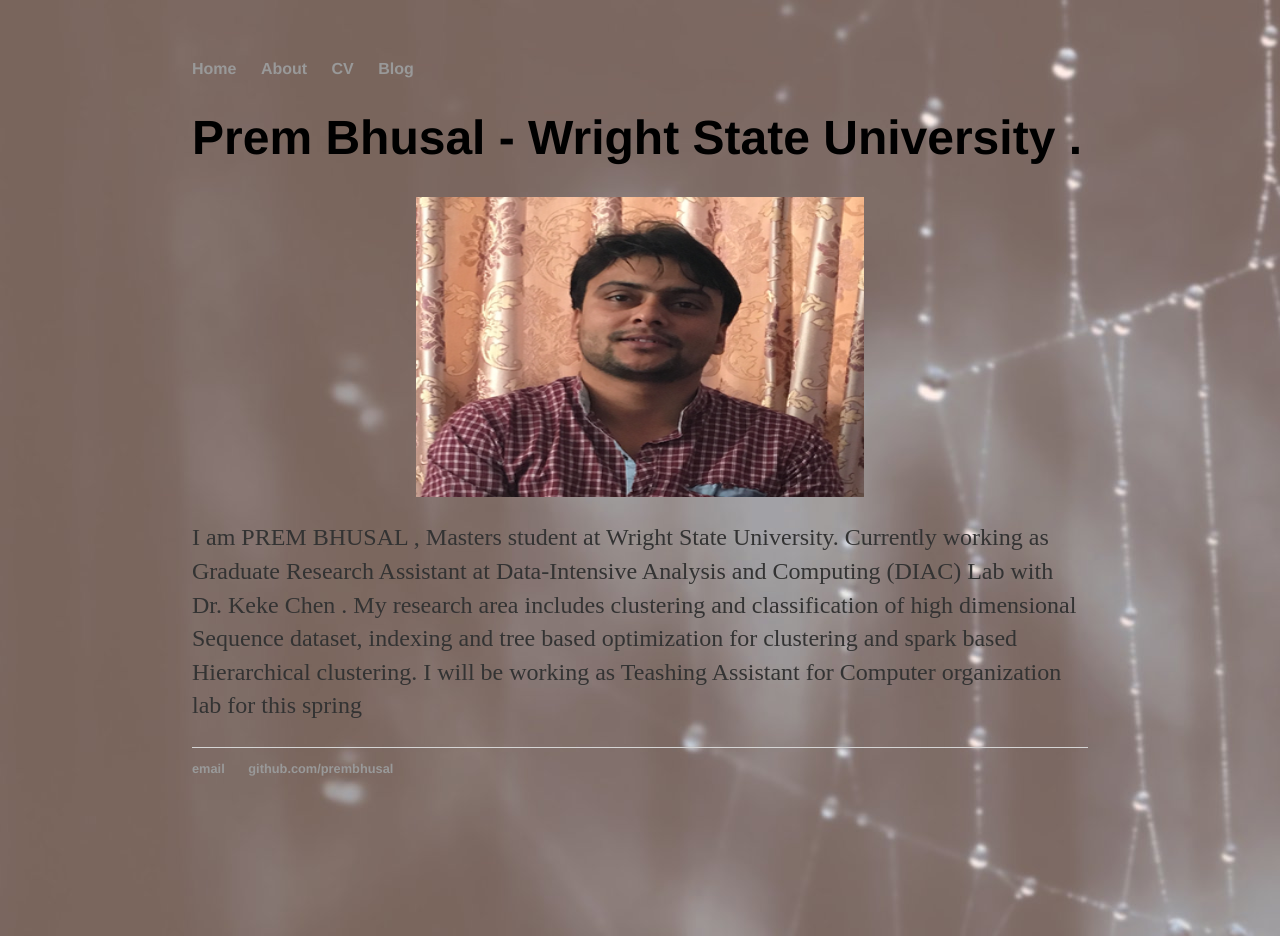
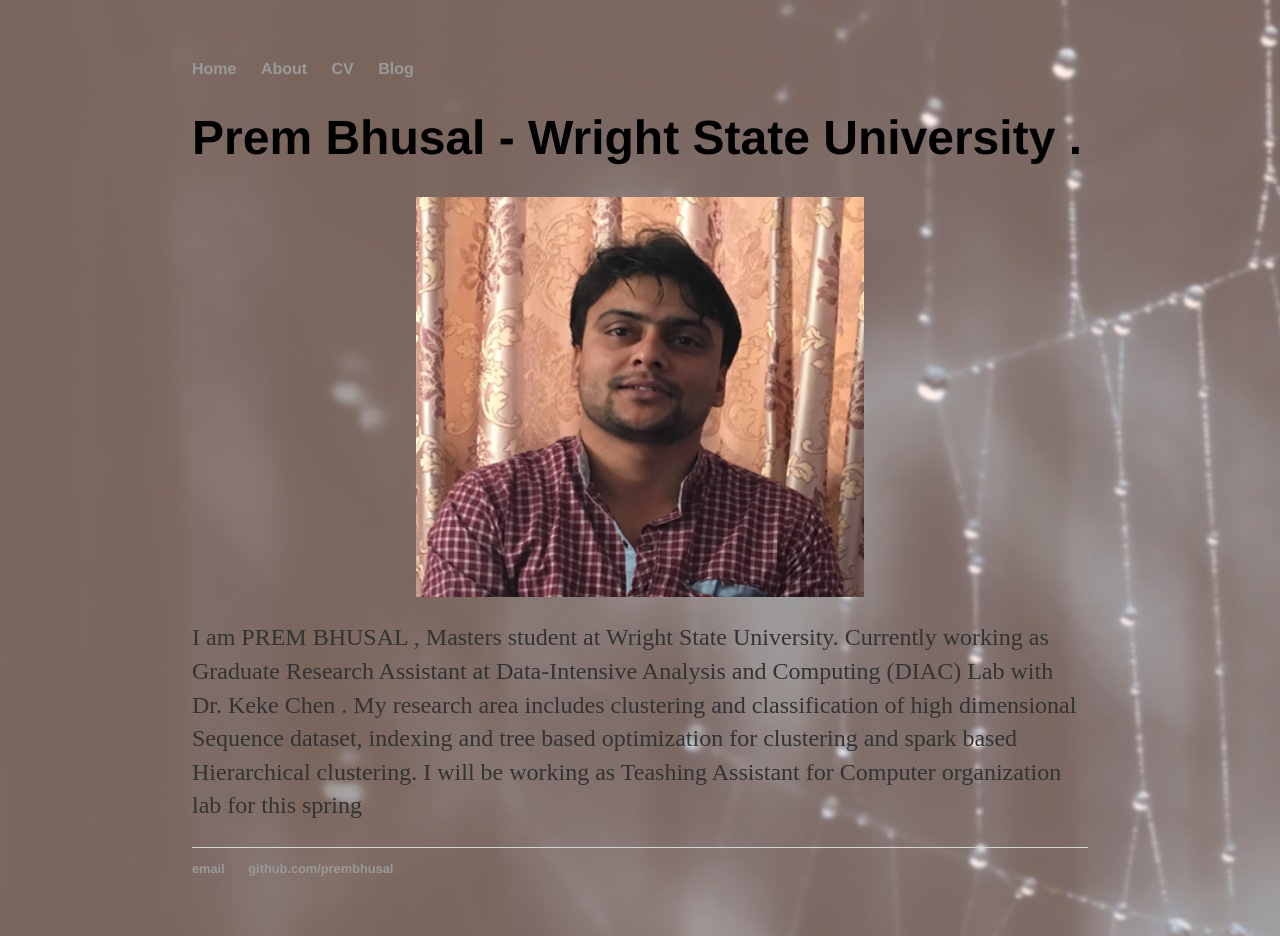
Before and after one commit to prembhusal/prembhusalWebsite, a Jekyll site: the page built from index.html, in a window 1280 px wide. Built offline with Jekyll 4.4.1, drawn with Linux system fonts in a browser that asks for light colours.

Commit message:
Update index.html

```diff
--- a/index.html
+++ b/index.html
@@ -4,7 +4,7 @@ title: prembhusal
 ---
 <div class="blurb">
 	<h1>Prem Bhusal - Wright State University .</h1>
-	<img src="/img/prem2.jpg" alt="HTML5 Icon" class ="center" width="150" height="300">
+	<img src="/img/prem2.jpg" alt="HTML5 Icon" class ="center" width="100" height="400">
 	<p>I am PREM BHUSAL , Masters student at  Wright State University. Currently  working as Graduate Research Assistant at
 	Data-Intensive Analysis and Computing (DIAC) Lab with Dr. Keke Chen . My research area includes clustering
 	and classification of high dimensional Sequence dataset, indexing and tree based optimization for clustering and spark based
```
